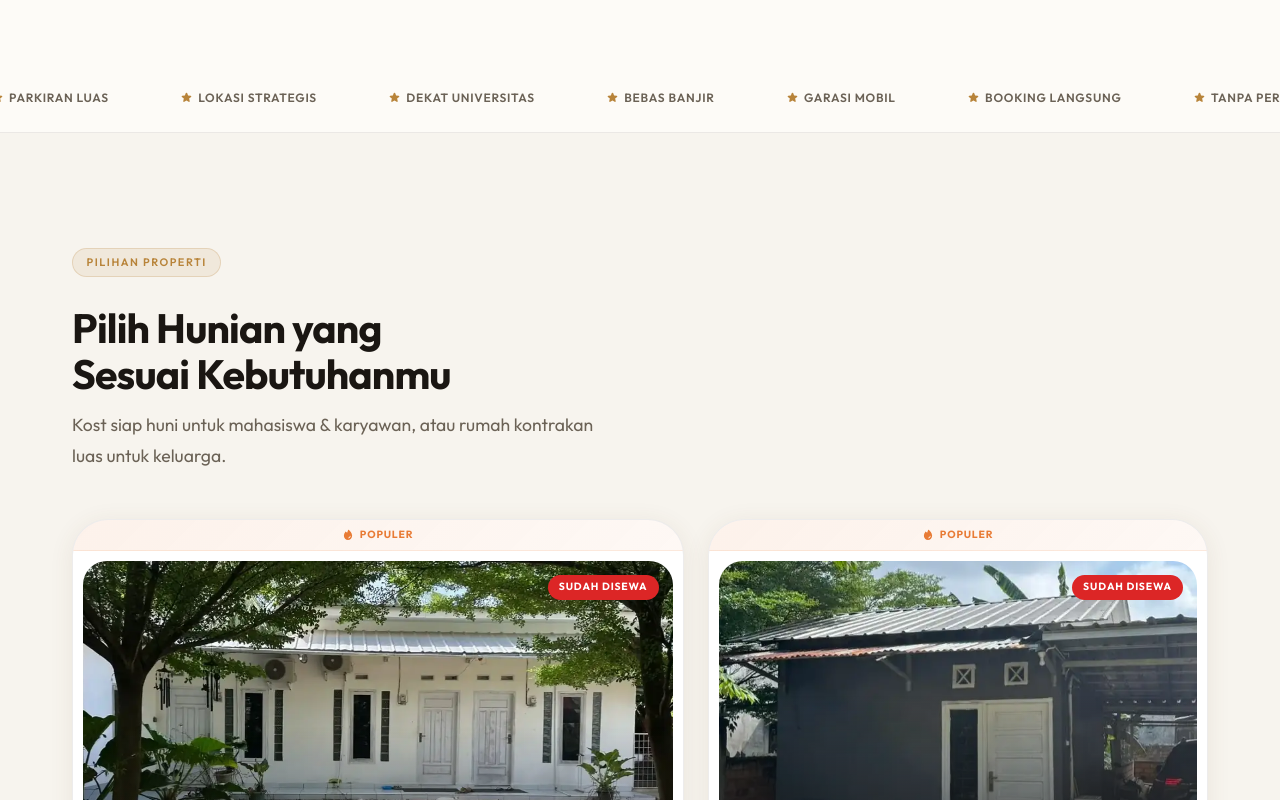
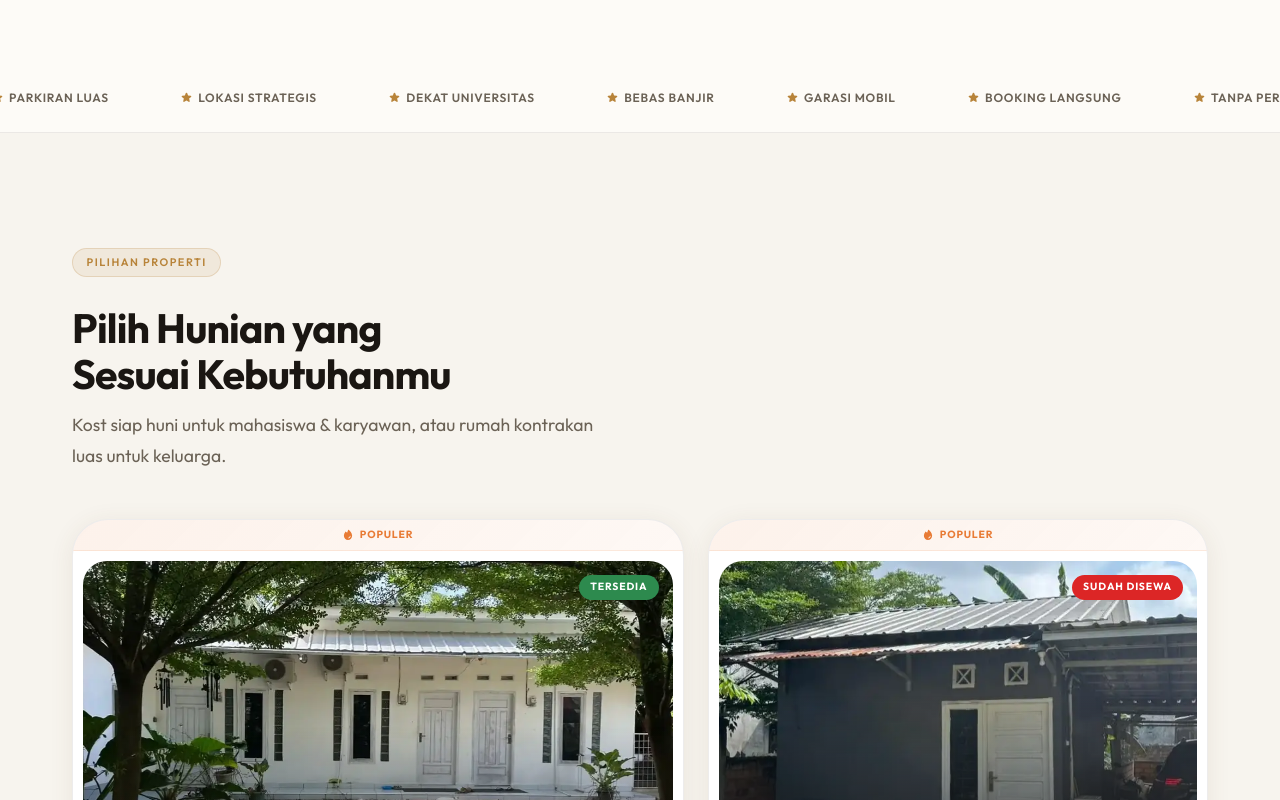
Before and after one commit to faiqxz/KosNyaman, a React (Vite) app: page / in a window 1280 px wide. Shown: the part 1325-2125 px from the top of the page. Built offline with nearby package versions, Linux system fonts and the light colour scheme.

Commit message:
feat: add green Tersedia badge for Kost Nyaman 2 Tipe A property card

```diff
--- a/src/components/PropertyCard.tsx
+++ b/src/components/PropertyCard.tsx
@@ -48,7 +48,7 @@ export default function PropertyCard({ property, index = 0 }: PropertyCardProps)
           />
           <div className="prop-card__img-overlay" />
           {property.badge && (
-            <span className={`badge prop-card__badge ${property.status === 'rented' ? 'badge--red' : ''}`}>{property.badge}</span>
+            <span className={`badge prop-card__badge ${property.status === 'rented' ? 'badge--red' : property.status === 'available' ? 'badge--green' : ''}`}>{property.badge}</span>
           )}
           <span className="prop-card__type-chip">
             {property.type === 'kost' ? 'Kost' : 'Kontrakan'}
--- a/src/data/properties.ts
+++ b/src/data/properties.ts
@@ -79,10 +79,10 @@ export const properties: Property[] = [
       { label: 'AC', value: 'Tiap Kamar' },
       { label: 'Tagihan', value: 'Bulanan' },
     ],
-    status: 'rented',
+    status: 'available',
     mapsUrl: 'https://maps.app.goo.gl/7WT1v7Fidvf7xHrb9',
     coords: [-2.9836, 104.7349],
-    badge: 'Sudah Disewa',
+    badge: 'Tersedia',
   },
   {
     id: 'kos-nyaman-tipe-b',
--- a/src/index.css
+++ b/src/index.css
@@ -238,6 +238,9 @@ ul, ol { list-style: none; }
   background: var(--accent);
   color: #fff;
 }
+.badge--green {
+  background: #2d8a4e;
+}
 .badge--red {
   background: #dc2626;
 }
```
